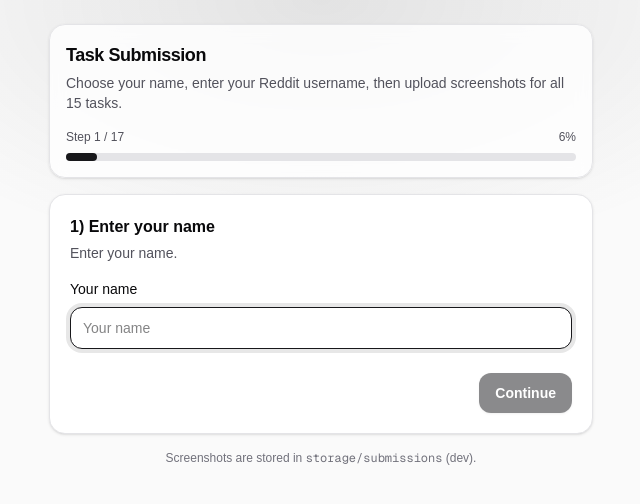
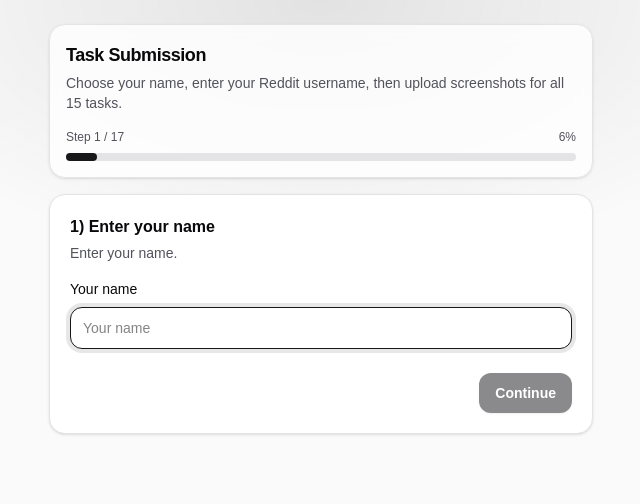
Before and after one commit to codingfarhan/reddit-marketing-tasks, a Next.js app: page / in a window 1280 px wide. Shown: the top 504 px of the page, without its empty margins (319-959 px from the left). Built offline with nearby package versions, Linux system fonts and the light colour scheme.

Commit message:
removed footer

```diff
--- a/src/app/page.tsx
+++ b/src/app/page.tsx
@@ -476,10 +476,6 @@ export default function Home() {
             </section>
           )}
         </div>
-
-        <footer className="mt-4 text-center text-xs text-zinc-500">
-          Screenshots are stored in <span className="font-mono">storage/submissions</span> (dev).
-        </footer>
       </main>
     </div>
   )
```
Lines whose indentation alone changed are shown as unchanged.
